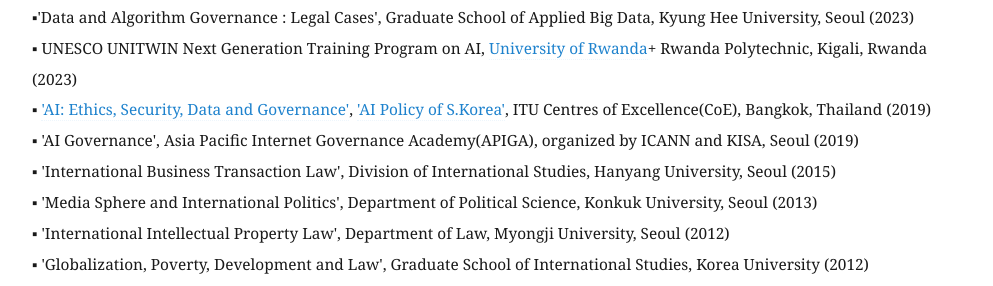
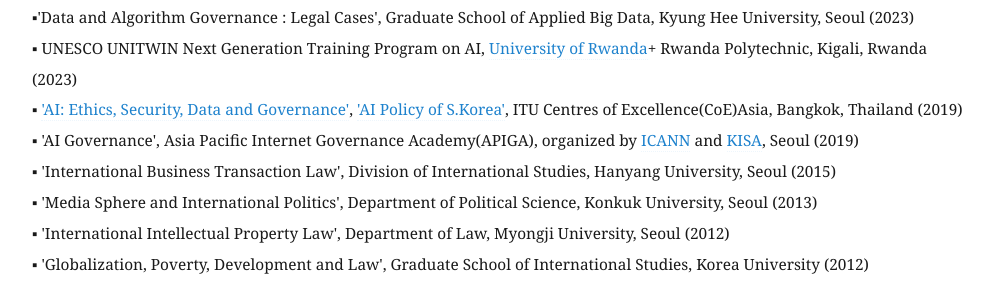
Before and after one commit to eunchangchoi/eunchangchoi.github.io, a Jekyll site: the page built from index.md, in a window 1280 px wide and 900 px high, scrolled down 4399 px. Shown: the part 161-447 px from the top of the window, without its empty margins (68-1061 px from the left). Built offline with Jekyll 4.4.1, drawn with Linux system fonts in a browser that asks for light colours.

Commit message:
Update index.md

```diff
--- a/index.md
+++ b/index.md
@@ -87,8 +87,8 @@
 ▪ UNESCO UNITWIN Next Generation Training Program on AI, <a href="https://jiu.ac/"> Jakarta International University</a>, West Java, Indonesia (2023)  <br>
 ▪'Data and Algorithm Governance : Legal Cases', Graduate School of Applied Big Data, Kyung Hee University, Seoul (2023) <br>
 ▪ UNESCO UNITWIN Next Generation Training Program on AI, <a href="https://ur.ac.rw/"> University of Rwanda</a>+ Rwanda Polytechnic, Kigali, Rwanda (2023) <br>
-▪ <a href="https://www.itu.int/en/ITU-D/Regional-Presence/AsiaPacific/SiteAssets/Pages/Events/2019/Artificial-Intelligence-Overview-and-Applications/%5bITU%20CoE%5d%20AI%20Ethics%2c%20Security%2c%20Personal%20Data_Choi%20Sept%2017%202019.pdf">'AI: Ethics, Security, Data and Governance'</a>, <a href="https://www.itu.int/en/ITU-D/Regional-Presence/AsiaPacific/SiteAssets/Pages/Events/2019/Artificial-Intelligence-Overview-and-Applications/[ITU%20CoE]%20AI%20Promotion%20Policy%20Sept%2018%20%202019.pdf"> 'AI Policy of S.Korea'</a>, ITU Centres of Excellence(CoE), Bangkok, Thailand (2019) <br>
-▪ 'AI Governance', Asia Pacific Internet Governance Academy(APIGA), organized by ICANN and KISA, Seoul (2019)  <br>
+▪ <a href="https://www.itu.int/en/ITU-D/Regional-Presence/AsiaPacific/SiteAssets/Pages/Events/2019/Artificial-Intelligence-Overview-and-Applications/%5bITU%20CoE%5d%20AI%20Ethics%2c%20Security%2c%20Personal%20Data_Choi%20Sept%2017%202019.pdf">'AI: Ethics, Security, Data and Governance'</a>, <a href="https://www.itu.int/en/ITU-D/Regional-Presence/AsiaPacific/SiteAssets/Pages/Events/2019/Artificial-Intelligence-Overview-and-Applications/[ITU%20CoE]%20AI%20Promotion%20Policy%20Sept%2018%20%202019.pdf"> 'AI Policy of S.Korea'</a>, ITU Centres of Excellence(CoE)Asia, Bangkok, Thailand (2019) <br>
+▪ 'AI Governance', Asia Pacific Internet Governance Academy(APIGA), organized by <a href="https://www.icann.org/">ICANN</a> and <a href="https://www.kisa.or.kr/EN"> KISA</a>, Seoul (2019)  <br>
 ▪ 'International Business Transaction Law', Division of International Studies, Hanyang University, Seoul (2015) <br>
 ▪ 'Media Sphere and International Politics', Department of Political Science, Konkuk University, Seoul (2013) <br>
 ▪ 'International Intellectual Property Law', Department of Law, Myongji University, Seoul (2012) <br>
```
